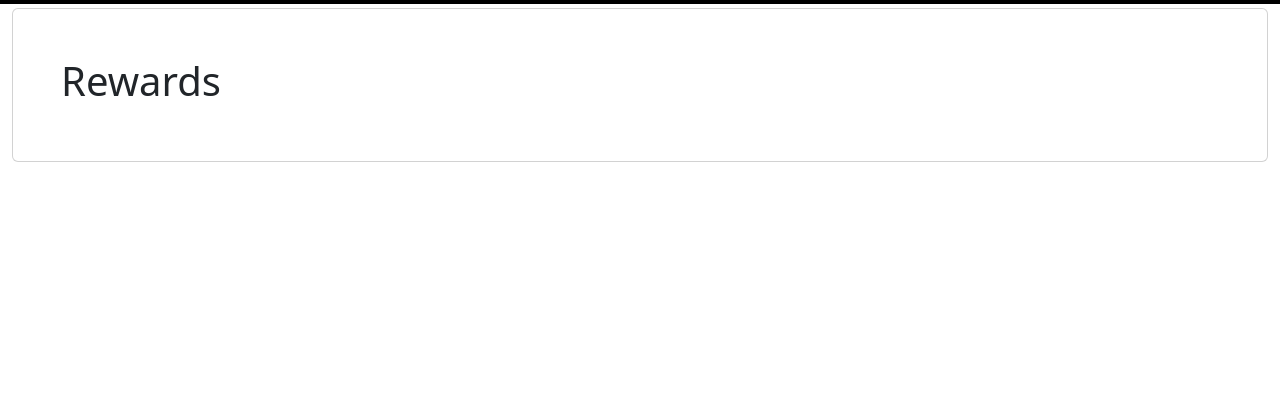
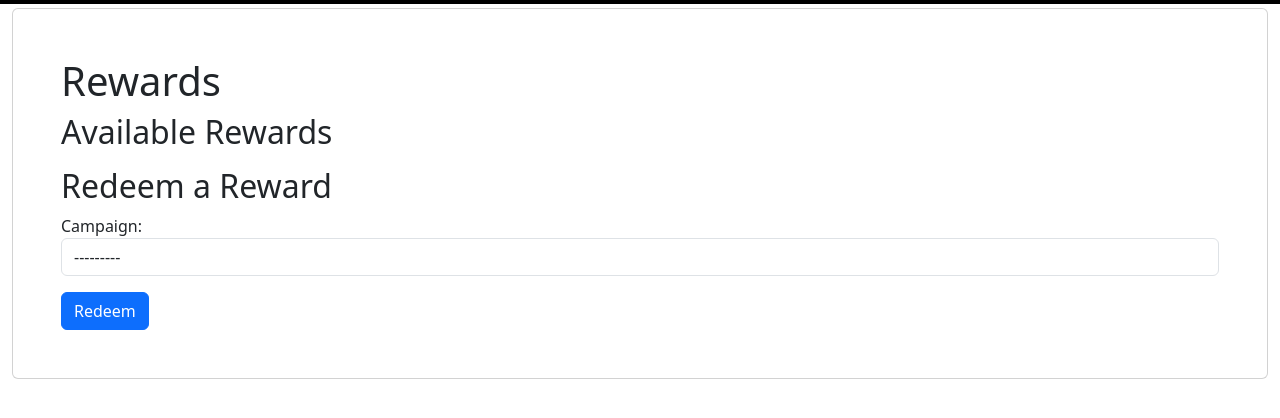
Before and after one commit to CSCI3356-Fall2024/Byte-to-Eat, a Django app: page /rewards/ in a window 1280 px wide. Shown: the part 86-504 px from the top of the page. Run offline with Django 5.2, Linux system fonts and the light colour scheme; a user stored in the database is signed in; tables that the repository leaves empty hold one stand-in row (values such as "Sample post").

Commit message:
Added new RedeemForm onto Rewards Page + basic listing for active "redeem"s

```diff
--- a/EagleEats/mainApp/forms.py
+++ b/EagleEats/mainApp/forms.py
@@ -15,6 +15,34 @@ class ProfileForm(forms.ModelForm):
         widgets = {
             'user_type': forms.Select(attrs={'class': 'form-control'}),
         }
+
+class RedeemForm(forms.ModelForm):
+    class Meta:
+        model = Transaction
+        fields = ['campaign']  # Only include the campaign field
+        widgets = {
+            'campaign': forms.Select(attrs={'class': 'form-control'}),
+        }
+
+    def __init__(self, *args, **kwargs):
+        super().__init__(*args, **kwargs)
+        # Filter campaigns to show only active redeem campaigns
+        today = timezone.now()
+        self.fields['campaign'].queryset = Campaign.objects.filter(
+            campaign_type='redeem',
+            start_date__lte=today,
+            end_date__gte=today
+        )
+
+    def save(self, user, commit=True):
+        # Create the transaction and associate it with the logged-in user
+        instance = super().save(commit=False)
+        instance.user = user
+        instance.transaction_type = 'redeem'  # Explicitly set transaction type
+        if commit:
+            instance.save()
+        return instance
+
 
 class TransactionForm(forms.ModelForm):
     class Meta:
--- a/EagleEats/mainApp/templates/rewards.html
+++ b/EagleEats/mainApp/templates/rewards.html
@@ -1,5 +1,22 @@
 {% extends 'base.html' %}
-
 {% block content %}
 <h1>Rewards</h1>
+
+<div>
+    <h2>Available Rewards</h2>
+    <ul>
+        {% for reward in available_rewards %}
+            <li>{{ reward.title }} (Redeem for: {{reward.individual_points}} Ends: {{ reward.end_date }})</li>
+        {% endfor %}
+    </ul>
+</div>
+
+<div>
+    <h2>Redeem a Reward</h2>
+    <form method="post">
+        {% csrf_token %}
+        {{ redeem_form.as_p }}
+        <button type="submit" class="btn btn-primary">Redeem</button>
+    </form>
+</div>
 {% endblock %}
--- a/EagleEats/mainApp/views.py
+++ b/EagleEats/mainApp/views.py
@@ -4,7 +4,7 @@ from .models import Profile, Campaign, Transaction, Group, GroupMembership, Grou
 from django.shortcuts import redirect
 from .forms import ProfileForm
 from django.utils import timezone
-from .forms import TransactionForm, CampaignForm
+from .forms import TransactionForm, CampaignForm, RedeemForm
 from .forms import ProfileForm, GroupForm
 from django.contrib.auth.models import User
 from django.http import HttpResponseForbidden
@@ -106,11 +106,23 @@ def rewards(request):
         end_date__gte=today
     ).order_by('-start_date')
 
+    # Instantiate the RedeemForm
+    redeem_form = RedeemForm()
+
+    if request.method == 'POST':
+        redeem_form = RedeemForm(request.POST)
+        if redeem_form.is_valid():
+            # Save the form and associate it with the logged-in user
+            redeem_form.save(user=request.user)
+            return redirect('rewards')  # Reload the page to show updated data
+
     context = {
         'profile': profile,
         'available_rewards': available_rewards,
+        'redeem_form': redeem_form,
     }
     return render(request, 'rewards.html', context)
+
 
 @login_required
 @admin_required
```
